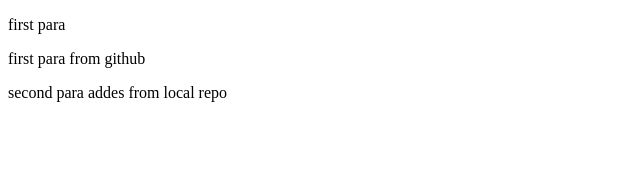
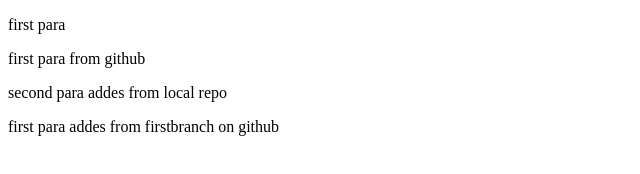
Before and after one commit to SyedHuzaifa98/14JuneProject, a plain HTML site: page index.html in a window 1280 px wide. Shown: the whole page, without its empty margins (0-640 px from the left). Drawn offline with Linux system fonts and the light colour scheme.

Commit message:
first commit of firstbranch

```diff
--- a/index.html
+++ b/index.html
@@ -12,5 +12,7 @@
     <p>first para from github</p>
 
     <p>second para addes from local repo</p>
+
+    <p>first para addes from firstbranch on github</p>
 </body>
 </html>
```
